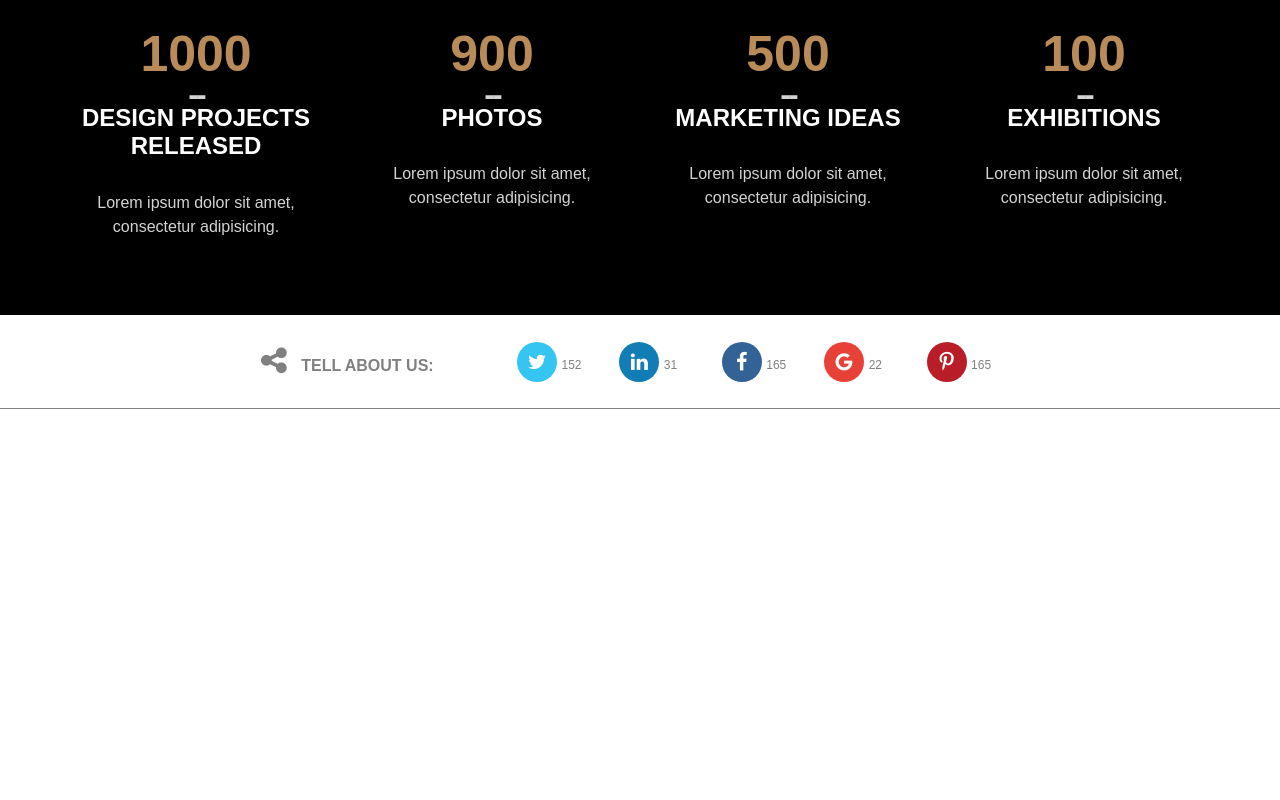
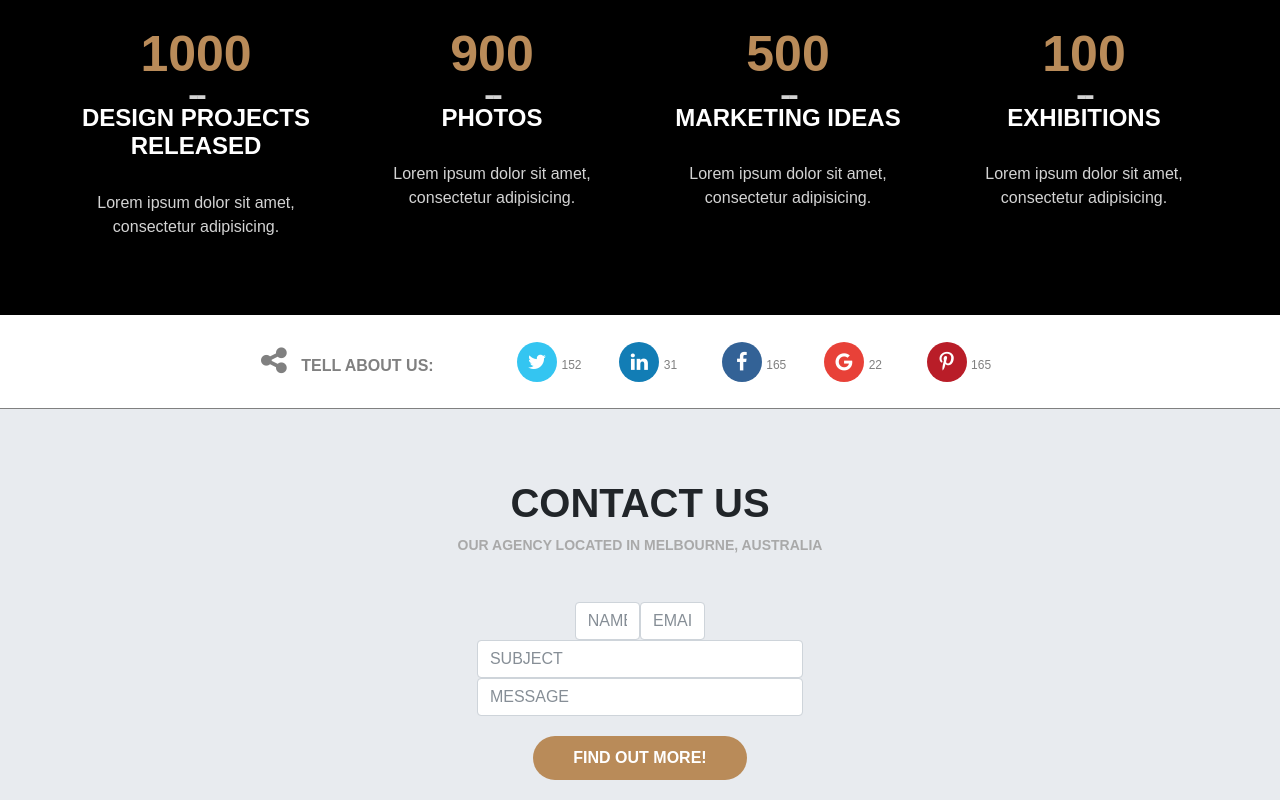
Before and after one commit to lukaszplac/flexbox-sass-example3, a website: page index.html in a window 1280 px wide. Shown: the part 6157-6957 px from the top of the page. Before the commit the page ends 6566 px from the top, so only its background shows below. Drawn offline with nearby package versions, Linux system fonts and the light colour scheme.

Commit message:
working on next section

```diff
--- a/index.html
+++ b/index.html
@@ -1332,6 +1332,24 @@
 		</div>
 	</div>
 
+	<!-- SECTION12 -->
+	<div class="my-section12">
+		<div class="my-section-heading">
+			<h1>contact us</h1>
+			<p>our agency located in melbourne, australia</p>
+		</div>
+		<div class="my-section12-form">
+			<div class="my-section12-nameEmail">
+				<input type="text" class="form-control" id="inputName" placeholder="NAME">
+				<input type="eamil" class="form-control" id="inputEmail" placeholder="EMAIL">
+			</div>
+			<div class="my-section12-other">
+				<input type="text" class="form-control" id="inputSubjecte" placeholder="SUBJECT">
+				<input type="text" class="form-control" id="inputMessage" placeholder="MESSAGE">
+			</div>
+			<button class="my-jumbo-button">find out more!</button>
+		</div>
+	</div>
 	<!-- FOOTER -->
 
 
--- a/scss/style.scss
+++ b/scss/style.scss
@@ -870,7 +870,39 @@ body {
 		}
 	}
 
-	.my-section2, .my-section4, .my-section6, .my-section8 {
+	.my-section12 {
+		@include flex(0 0 100%);
+		@include flexbox();
+		@include flex-direction(column);
+		@include align-items(center);
+		@include justify-content(center);
+		@include align-content(center);
+		@include flex-wrap(nowrap);
+		.my-section12-form {
+			@include flex(0 0 100%);
+			@include flexbox();
+			@include flex-direction(column);
+			@include align-items(center);
+			@include justify-content(center);
+			@include align-content(center);
+			@include flex-wrap(nowrap);
+			.my-section12-nameEmail {
+				@include flexbox();
+				@include flex-direction(row);
+				@include align-items(center);
+				@include justify-content(center);
+				@include align-content(center);
+				@include flex-wrap(nowrap);
+				input {
+					@include flex(0 0 20%);
+				}
+			}
+			.my-section12-other {
+			}
+		}
+	}
+
+	.my-section2, .my-section4, .my-section6, .my-section8, .my-section12 {
 		background-color: $sub-bg-color;
 	}
 }
```
Also changed, not shown: css/style.css, images/build/boxes.png, images/build/boxes3.png, images/build/face1.png, images/build/face2.png, images/build/logo.png, 1 other file.
